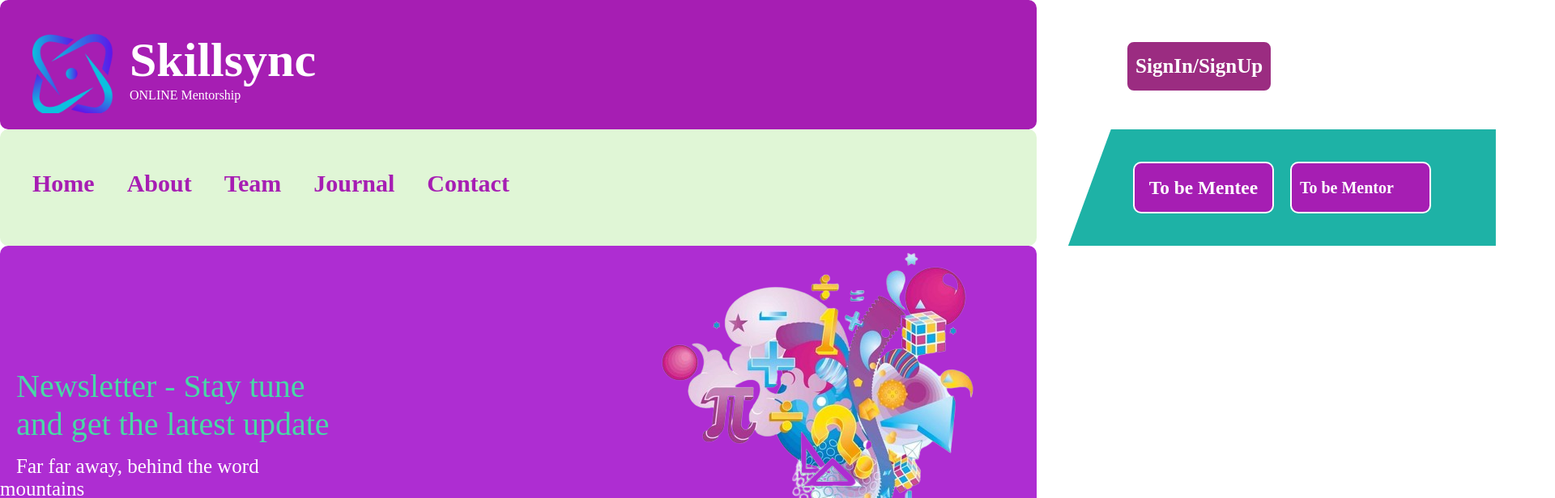
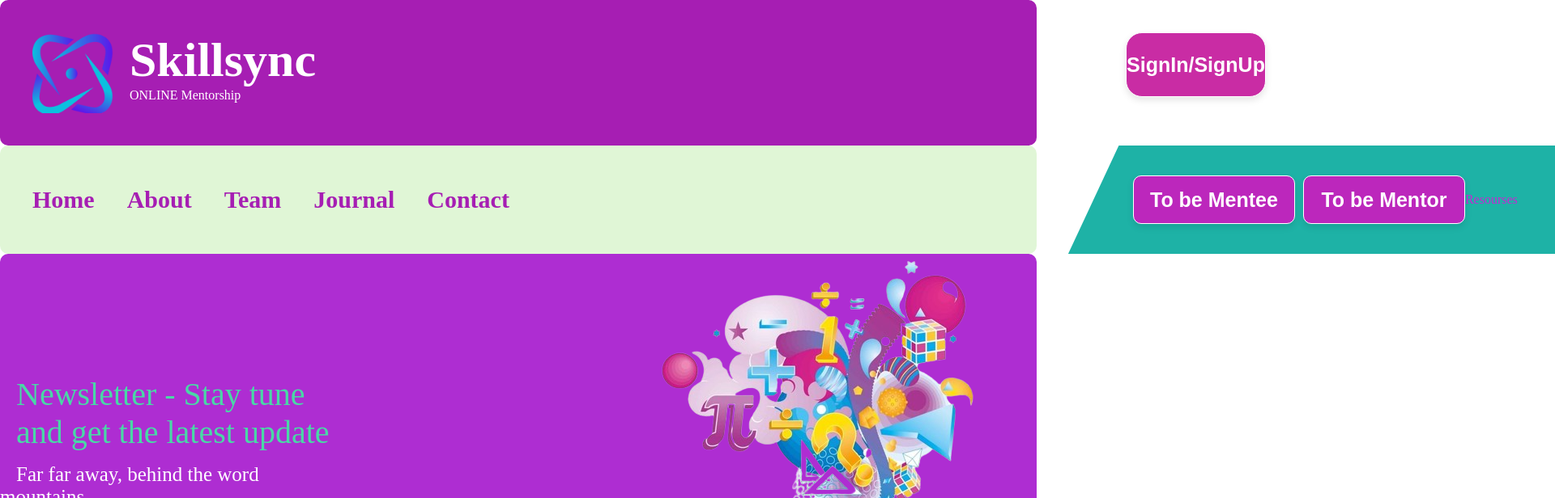
Before and after one commit to durdure/skillssync, a React (Create React App) app: page / in a window 1280 px wide. Shown: the top 616 px of the page at 81% size, 1920 px wide, since content can reach past the window. Built offline with nearby package versions, Linux system fonts and the light colour scheme.

Commit message:
portifolio

```diff
--- a/src/Component/common/footer/footer.css
+++ b/src/Component/common/footer/footer.css
@@ -36,7 +36,7 @@
 }
 .newletter .buttonOne .Get{
   font-size: 25px;
-  height: 50px;
+  height: 60px;
   width: 200px;
   margin-left: 10px;
   color: #fff;
@@ -44,11 +44,15 @@
   border: 1px solid #fff;
   border-radius: 10px;
   font-weight: 500;
+  cursor: pointer;
+  transition: background-color 0.3s ease, box-shadow 0.3s ease;
+  box-shadow: 0 4px 8px rgba(0, 0, 0, 0.1);
 }
 
 .newletter .buttonOne .Get:hover{
   color: #1eb2a6;
   background-color: #fff;
+  box-shadow: 0 4px 8px rgba(0, 0, 0, 0.2);
 }
 
 
@@ -62,17 +66,6 @@
 
 
 }
-
-/*
-.newletter input {
-  width: 100%;
-  padding: 20px;
-  border: none;
-  outline: none;
-  height: 30px;
-} */
-
-
 
 .newletter i {
   padding: 12px;
--- a/src/Component/common/header/Head.jsx
+++ b/src/Component/common/header/Head.jsx
@@ -12,18 +12,7 @@ const Head = () => {
             <span>ONLINE Mentorship</span>
           </div>
 
-
-          <div className="button">
-              SignIn/SignUp
-            </div>
-
-
-          {/* <div className='social'>
-            <i className='fab fa-facebook-f icon'></i>
-            <i className='fab fa-instagram icon'></i>
-            <i className='fab fa-twitter icon'></i>
-            <i className='fab fa-youtube icon'></i>
-          </div>  */}
+            <button className="buttonThree"> SignIn/SignUp</button>
         </div>
       </section>
     </>
--- a/src/Component/common/header/Header.jsx
+++ b/src/Component/common/header/Header.jsx
@@ -35,11 +35,13 @@ const Header = () => {
 
           <div className='start'>
             <Link to='/mentee' className='button'>
-                 <h3>To be Mentee</h3>
+            <button className="buttonTwo">To be Mentee</button>
             </Link>
-              <div className="button">To be Mentor</div>
+              <button className="buttonTwo">To be Mentor</button>
+
+              <div className="resourse">Resourses</div>
             </div>
-          <button className='toggle' onClick={() => setClick(!click)}>
+              <button className='toggle' onClick={() => setClick(!click)}>
             {click ? <i className='fa fa-times'> </i> : <i className='fa fa-bars'></i>}
           </button>
         </nav>
--- a/src/Component/common/header/header.css
+++ b/src/Component/common/header/header.css
@@ -7,8 +7,6 @@
   color: #fff;
   background-color: hsl(295, 71%, 41%);
   border-radius: 10px;
-  height: 10vh;
-
 }
 
 span, h1{
@@ -27,15 +25,26 @@ img{
   margin-left: 0px;
 }
 
-.head .button{
+.head .buttonThree{
   font-size: 25px;
-  background-color: #9b2c81;
-  text-align: center;
-  align-items: center;
+  background-color: hsl(314, 64%, 48%);
+  margin-left: 1000px;
+  font-weight: 600;
+  border: 1px solid #fff;
+  border-radius:20px ;
   width: 300px;
-  margin-left: 1000px;
+  height: 80px;
+  color: #fff;
+  cursor: pointer;
+  transition: background-color 0.3s ease, box-shadow 0.3s ease;
+  box-shadow: 0 4px 8px rgba(0, 0, 0, 0.1);
 }
 
+.head .buttonThree:hover{
+  color: #1eb2a6;
+  box-shadow: 0 4px 8px rgba(0, 0, 0, 0.1);
+  background-color: #fff;
+}
 
 header {
   background-color: rgba(101, 211, 50, 0.2);
@@ -96,29 +105,24 @@ header ul li a:hover {
   margin-left: 650px;
 }
 
-.button{
-  padding: 10px;
-  margin: 10px;
-  border: 2px solid #fff;
+.start .buttonTwo{
+  font-size: 25px;
+  height: 60px;
+  width: 200px;
+  margin-left: 10px;
+  color: #fff;
+  background-color: #bc27bc;
+  border: 1px solid #fff;
   border-radius: 10px;
-  color: #fff;
-  background-color: hsl(295, 71%, 41%);
-  font-weight: bold;
-  font-size:20px ;
-  text-decoration: none;
-  height: 40px;
-  width: 150px;
-  align-content: center;
+  font-weight: 700;
+  cursor: pointer;
+  transition: background-color 0.3s ease, box-shadow 0.3s ease;
+  box-shadow: 0 4px 8px rgba(0, 0, 0, 0.1);
 }
-.button h3{
-  text-align: center;
-  align-items: center;
+.start .buttonTwo:hover{
+  color: #b41eeb;
+  background-color: #fff;
 }
-
-.button:hover{
-  color: hwb(294 59% 16%);
-}
-
 
 .toggle {
   display: none;
```
